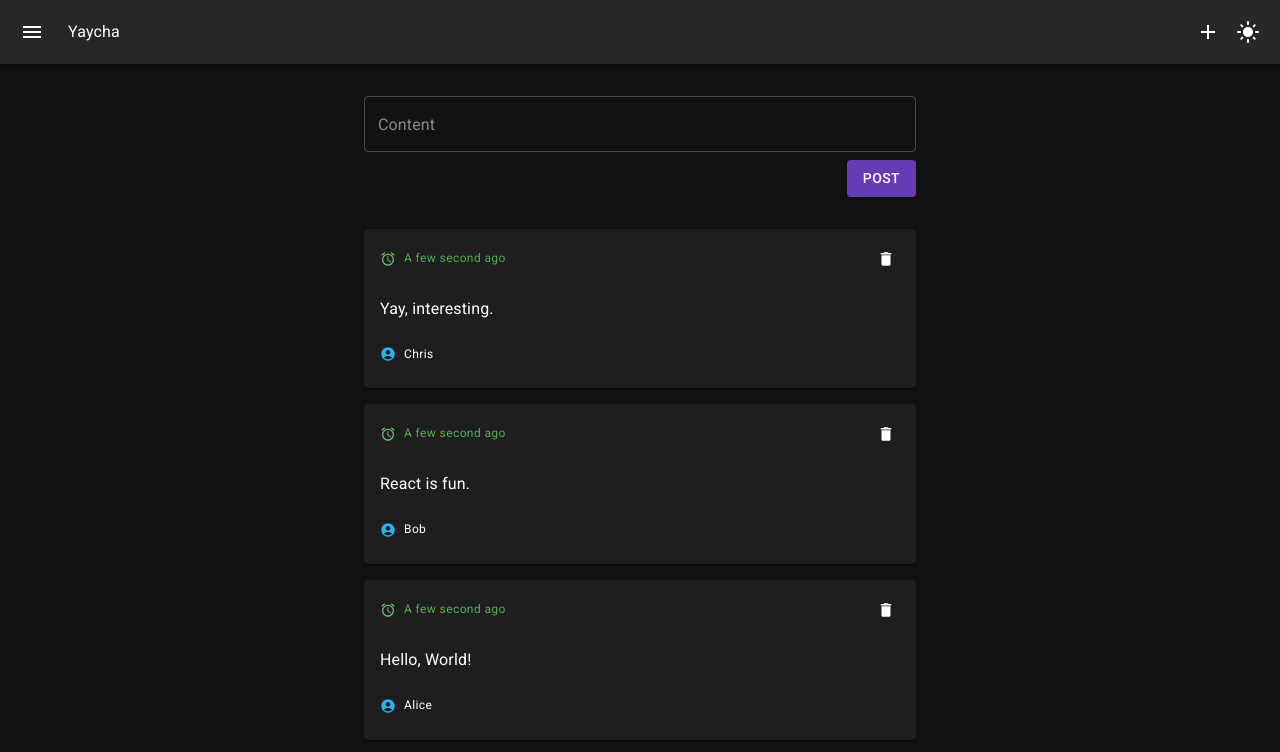
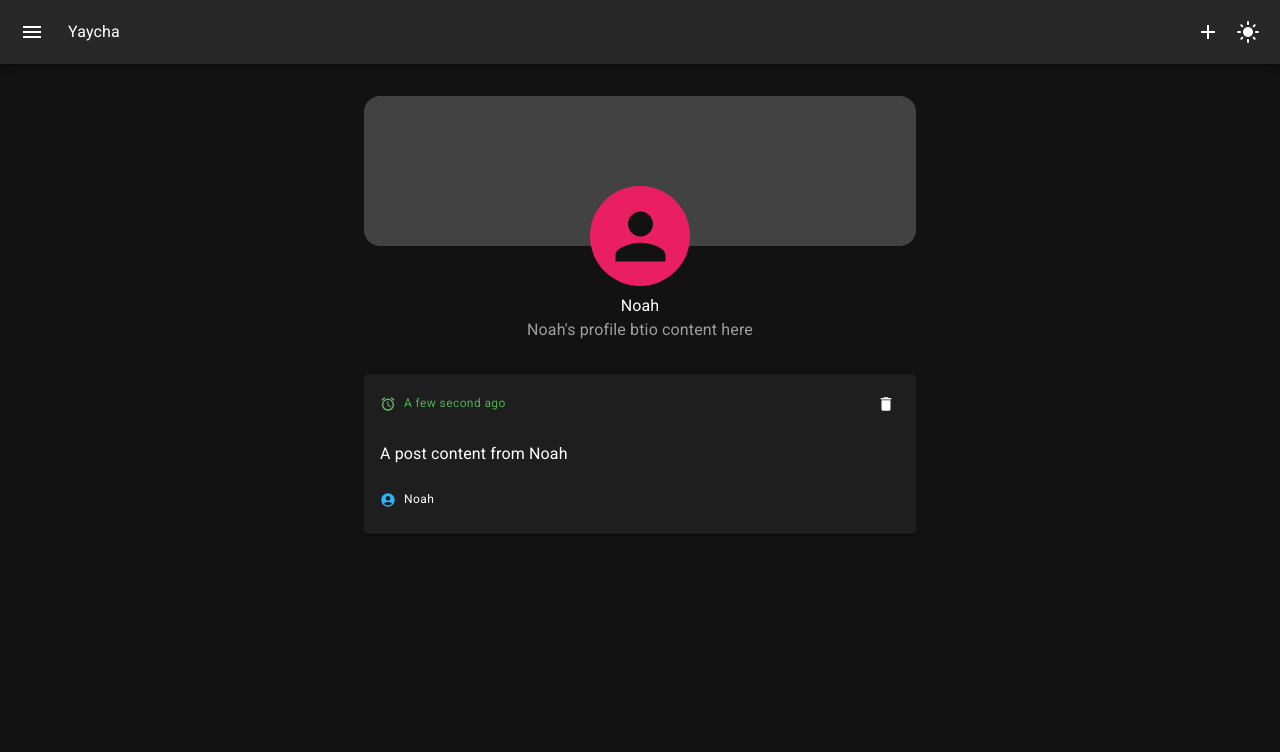
Before and after one commit to noahkhant/rock_star, a React (Vite) app in the folder yaycha/: page /profile in a window 1280 px wide. Shown: the top 752 px of the page. Built offline with nearby package versions, Linux system fonts and the light colour scheme.

Commit message:
commit at 20250402 and 14:48 pm

```diff
--- a/yaycha/package.json
+++ b/yaycha/package.json
@@ -16,7 +16,8 @@
     "@mui/icons-material": "^7.0.1",
     "@mui/material": "^7.0.1",
     "react": "^19.0.0",
-    "react-dom": "^19.0.0"
+    "react-dom": "^19.0.0",
+    "react-router-dom": "^7.4.1"
   },
   "devDependencies": {
     "@eslint/js": "^9.19.0",
--- a/yaycha/src/App.jsx
+++ /dev/null
@@ -1,57 +0,0 @@
-import { useState } from "react";
-
-import { Box, Container } from "@mui/material";
-
-import Header from "./components/Header";
-import Item from "./components/Item";
-import Form from "./components/Form";
-
-import { useApp } from "./ThemedApp";
-
-const App = () => {
-
-  const {showForm, setGlobalMsg} = useApp();
-
-  const [data, setData] = useState([
-    { id: 3, content: "Yay, interesting.", name: "Chris" },
-    { id: 2, content: "React is fun.", name: "Bob" },
-    { id: 1, content: "Hello, World!", name: "Alice" },
-  ]);
-
-  const remove = (id) => {
-    setData(data.filter((item) => item.id !== id));
-    setGlobalMsg("An item is deleted");
-  };
-
-  const add = (content, name) => {
-    const id = data[0].id + 1;
-    setData([{ id, content, name }, ...data]);
-    setGlobalMsg("An item is added");
-  };
-
-  return (
-    <Box>
-
-      <Header />
-
-      <Container
-        maxWidth="sm"
-        sx={{ mt: 4}}>
-        {showForm && <Form add={add} />}
-
-        {data.map(item => {
-          return (
-            <Item
-              key={item.id}
-              item={item}
-              remove={remove}
-            />
-          );
-        })}
-      </Container>
-
-    </Box>
-  );
-};
-
-export default App;
--- /dev/null
+++ b/yaycha/src/Template.jsx
@@ -0,0 +1,36 @@
+import { Box, Container, Snackbar } from "@mui/material";
+
+import { Outlet } from "react-router-dom";
+
+import Header from "./components/Header";
+import AppDrawer from "./components/AppDrawer";
+
+import { useApp } from "./ThemedApp";
+
+const Template = () => {
+    const {globalMsg, setGlobalMsg} = useApp();
+
+    return(
+        <Box>
+            <Header />
+            <AppDrawer />
+
+            <Container maxWidth="sm" sx={{mt : 4}}>
+                <Outlet />
+            </Container>
+
+            <Snackbar
+                anchorOrigin = {{
+                    horizontal : "center",
+                    vertical : "bottom",
+                }}
+                open = {Boolean(globalMsg)}
+                autoHideDuration = {6000}
+                onClose = {() => setGlobalMsg(null)}
+                message = {globalMsg}
+            />
+        </Box>
+    )
+};
+
+export default Template;
--- a/yaycha/src/ThemedApp.jsx
+++ b/yaycha/src/ThemedApp.jsx
@@ -1,17 +1,50 @@
 import { useState, createContext, useContext, useMemo } from "react";
 
-import { CssBaseline, ThemeProvider, createTheme, Snackbar } from "@mui/material";
+import { CssBaseline, ThemeProvider, createTheme } from "@mui/material";
 
-import App from "./App";
-import AppDrawer from "./components/AppDrawer";
+import {
+  createBrowserRouter,
+  RouterProvider
+} from "react-router-dom";
 
 import { deepPurple, grey } from "@mui/material/colors";
+
+import Template from "./Template";
+import Home from "./pages/Home";
+import Login from "./pages/Login";
+import Register from "./pages/Register";
+import Profile from "./pages/Profile";
 
 const AppContext = createContext();
 
 export const useApp = () => {
   return useContext(AppContext);
 };
+
+const router = createBrowserRouter([
+  {
+    path: "/",
+    element: <Template />,
+    children: [
+      {
+        path: "/",
+        element: <Home />,
+      },
+      {
+        path: "/login",
+        element: <Login />,
+      },
+      {
+        path: "/register",
+        element: <Register />,
+      },
+      {
+        path: "/profile",
+        element: <Profile />,
+      },
+    ],
+  },
+]);
 
 const ThemedApp = () => {
   const [showDrawer, setShowDrawer] = useState(false);
@@ -43,20 +76,7 @@ const ThemedApp = () => {
           auth, setAuth,
           mode, setMode }}>
 
-        <App />
-
-        <AppDrawer />
-
-        <Snackbar
-          anchorOrigin={{
-            horizontal: "center",
-            vertical: "bottom"
-          }}
-          open={Boolean(globalMsg)}
-          autoHideDuration={6000}
-          onClose={() => setGlobalMsg(null)}
-          message= {globalMsg}
-        />
+        <RouterProvider router={router} />
         <CssBaseline />
       </AppContext.Provider>
     </ThemeProvider>
--- /dev/null
+++ b/yaycha/src/pages/Home.jsx
@@ -0,0 +1,43 @@
+import {useState} from "react";
+
+import { Box } from "@mui/material";
+
+import Form from "../components/Form";
+import Item from "../components/Item";
+
+import { useApp } from "../ThemedApp";
+
+const Home = () => {
+    const { showForm, setShowForm } = useApp();
+
+    const [data, setData] = useState([
+        { id: 3, content: "Yay, interesting.", name: "Chris" },
+        { id: 2, content: "React is fun.", name: "Bob" },
+        { id: 1, content: "Hello, World!", name: "Alice" },
+      ]);
+
+    const remove = (id) => {
+        setData(data.filter((item) => item.id !== id));
+        setGlobalMsg("An item is deleted");
+    };
+
+    const add = (content, name) => {
+        const id = data[0].id + 1;
+        setData([{ id, content, name }, ...data]);
+        setGlobalMsg("An item is added");
+    };
+
+    return (
+        <Box>
+            {showForm && <Form add={add}/>}
+
+            {data.map(item => {
+                return(
+                    <Item key={item.id} item={item} remove={remove}/>
+                );
+            })}
+        </Box>
+    )
+};
+
+export default Home;
--- /dev/null
+++ b/yaycha/src/pages/Login.jsx
@@ -0,0 +1,41 @@
+import {
+    Alert,
+    Box,
+    Button,
+    TextField,
+    Typography,
+} from "@mui/material";
+
+import {Link, useNavigate} from "react-router-dom";
+import {useApp} from "../ThemedApp";
+
+const Login = () => {
+    const navigate = useNavigate();
+    const {setAuth} = useApp();
+
+    return (
+        <Box>
+            <Typography variant="h3">Login</Typography>
+
+            <Alert severity="warning" sx={{ mt: 2 }}>All fields required</Alert>
+
+            <form onSubmit={e => {
+                e.preventDefault();
+                setAuth(true);
+                navigate("/profile");
+            }}>
+                <Box
+                    sx={{ display: "flex", flexDirection: "column", gap: 1, mt: 2 }}>
+                    <TextField placeholder="Username" fullWidth/>
+                    <TextField type="password" placeholder="Password" fullWidth/>
+                    <Button type="submit" variant="contained" fullWidth>
+                        Login
+                    </Button>
+                    <Typography>If you don't have an account.<Link to="/register">Here is to Register.</Link></Typography>
+                </Box>
+            </form>
+        </Box>
+    );
+};
+
+export default Login;
--- /dev/null
+++ b/yaycha/src/pages/Profile.jsx
@@ -0,0 +1,37 @@
+import { Avatar, Typography, Box } from "@mui/material";
+
+import { pink } from "@mui/material/colors";
+
+import Item from "../components/Item";
+
+const Profile = () => {
+    return (
+        <Box>
+            <Box sx={{ bgcolor: "banner", height: 150, borderRadius: 4 }}></Box>
+            <Box
+                sx={{
+                    mb: 4,
+                    marginTop: "-60px",
+                    display: "flex",
+                    flexDirection: "column",
+                    justifyContent: "center",
+                    alignItems: "center",
+                    gap: 1
+                }}>
+
+                <Avatar sx={{ width: 100, height: 100, bgcolor: pink[500] }}/>
+
+                <Box sx={{ textAlign: "center" }}>
+                    <Typography>Noah</Typography>
+                    <Typography sx={{ fontSize: "0 0.8em", color: "text.fade" }}>
+                        Noah's profile btio content here
+                    </Typography>
+                </Box>
+            </Box>
+
+            <Item key={1} remove={() => {}} item={{ id: 1, content: "A post content from Noah", name: "Noah"}}/>
+        </Box>
+    );
+};
+
+export default Profile;
--- /dev/null
+++ b/yaycha/src/pages/Register.jsx
@@ -0,0 +1,42 @@
+import {
+    Alert,
+    Box,
+    Button,
+    TextField,
+    Typography
+} from "@mui/material";
+
+import { useNavigate } from "react-router-dom";
+import {useApp} from "../ThemedApp";
+
+const Register = () => {
+    const navigate = useNavigate();
+    const {setAuth} = useApp();
+
+    return(
+        <Box>
+            <Typography variant="h3">Register</Typography>
+            <Alert severity="warning" sx={{ mt: 2 }}>All field is required</Alert>
+
+            <form onSubmit={e => {
+                e.preventDefault();
+                setAuth(true);
+                navigate("/profile");
+            }}>
+                <Box
+                    sx={{ display: "flex", flexDirection: "column", gap: 1, mt: 2 }}>
+                    <TextField placeholder="Name" fullWidth/>
+                    <TextField placeholder="Username" fullWidth/>
+                    <TextField placeholder="Biography" fullWidth/>
+                    <TextField type="password" placeholder="Password" fullWidth/>
+
+                    <Button type="submit" variant="contained" fullWidth>
+                        Register
+                    </Button>
+                </Box>
+            </form>
+        </Box>
+    );
+};
+
+export default Register;
```
Also changed, not shown: yaycha/nayyar.txt, yaycha/src/components/UserList.jsx (added), yaycha/src/pages/Comments.jsx (added), yaycha/src/pages/Likes.jsx (added), 1 other file (tests, documents, lock files or other folders).
